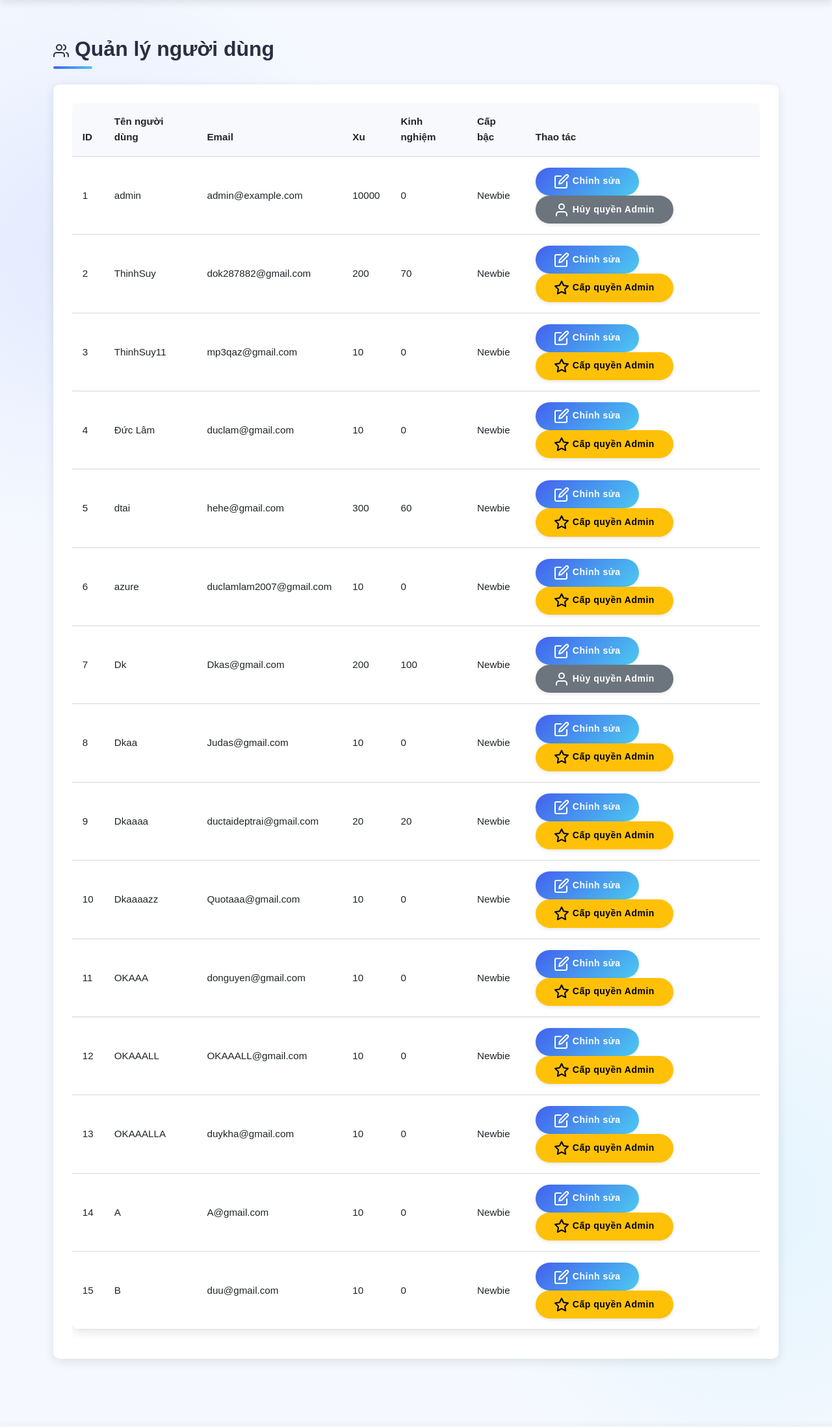
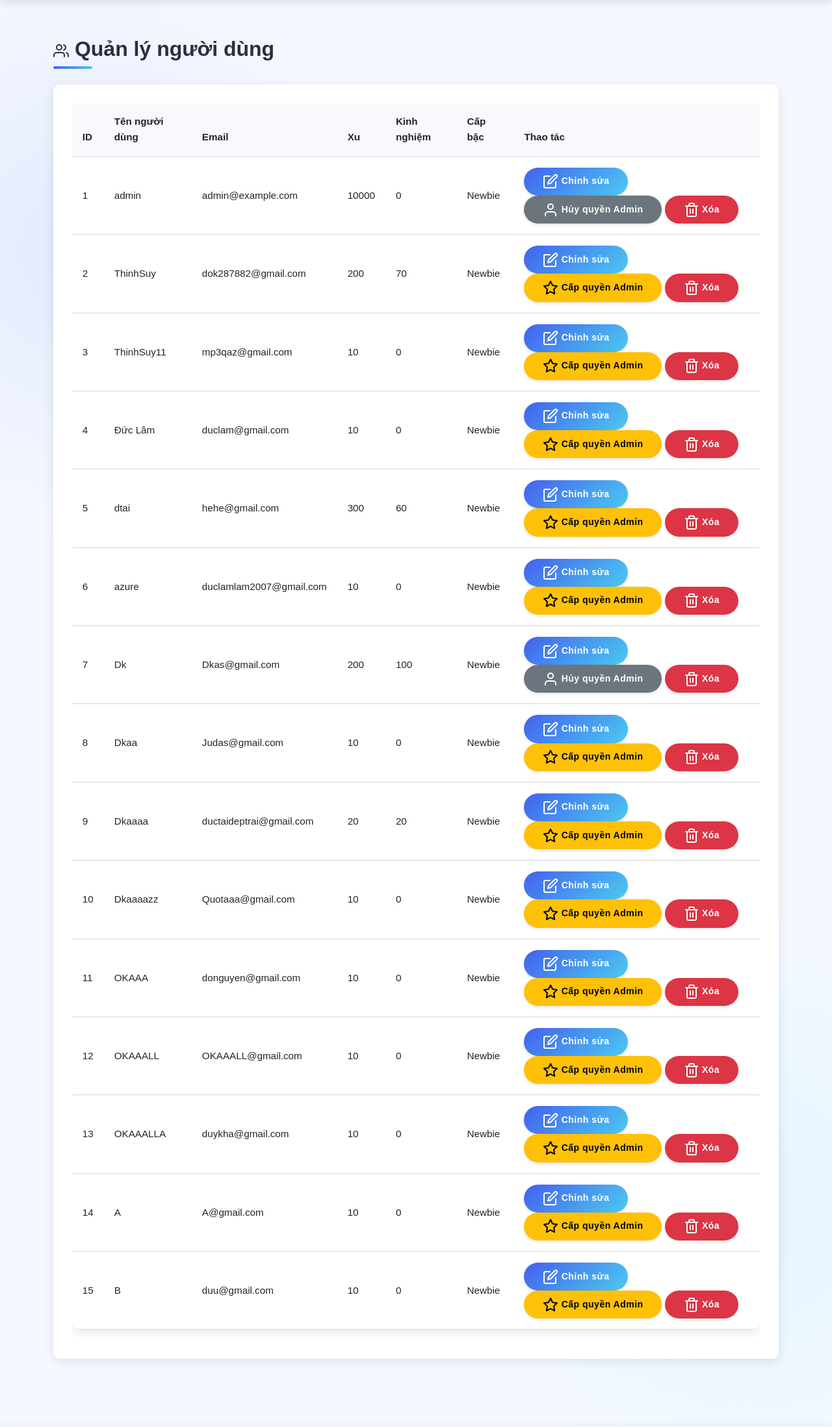
Before and after one commit to JasonFoster0809/Idea2.0, a Flask app: page /admin_users in a window 1280 px wide. Shown: the part 106-2302 px from the top of the page at 65% size. Run offline with Flask 3, Linux system fonts and the light colour scheme; a user stored in the database is signed in; some libraries are stand-ins or nearby versions.

Commit message:
Assistant checkpoint: Add user deletion functionality for admins
Assistant generated file changes:
- app.py: Add delete user route
- templates/admin/users.html: Add delete user button

---

User prompt:

Thoi h cho phép admin xóa tài khoản người dùng đi

Replit-Commit-Author: Assistant
Replit-Commit-Session-Id: a1cbda19-71ce-4654-ad2a-570a981bc655

```diff
--- a/app.py
+++ b/app.py
@@ -480,6 +480,26 @@ def toggle_admin(user_id):
 
     action = "cấp" if user.is_admin else "hủy"
     flash(f'Đã {action} quyền admin cho {user.username}!')
+    return redirect(url_for('admin_users'))
+
+@app.route('/delete_user/<int:user_id>', methods=['POST'])
+@login_required
+def delete_user(user_id):
+    if not current_user.is_admin:
+        abort(403)
+
+    from models import User
+    user = User.query.get_or_404(user_id)
+
+    if user.id == current_user.id:
+        flash('Không thể xóa tài khoản của chính mình!')
+        return redirect(url_for('admin_users'))
+
+    # Delete user
+    db.session.delete(user)
+    db.session.commit()
+
+    flash(f'Đã xóa tài khoản {user.username}!')
     return redirect(url_for('admin_users'))
 
 @app.route('/approve_contribution/<int:id>', methods=['POST'])
--- a/templates/admin/users.html
+++ b/templates/admin/users.html
@@ -48,6 +48,12 @@
                                             <i data-feather="user"></i> Hủy quyền Admin
                                         </button>
                                         {% endif %}
+                                    </form>
+
+                                    <form id="deleteUser-{{ user.id }}" method="POST" action="{{ url_for('delete_user', user_id=user.id) }}" class="d-inline" onsubmit="return confirm('Bạn có chắc chắn muốn xóa tài khoản {{ user.username }}?');">
+                                        <button type="submit" class="btn btn-sm btn-danger">
+                                            <i data-feather="trash-2"></i> Xóa
+                                        </button>
                                     </form>
                                 </td>
                             </tr>
```
